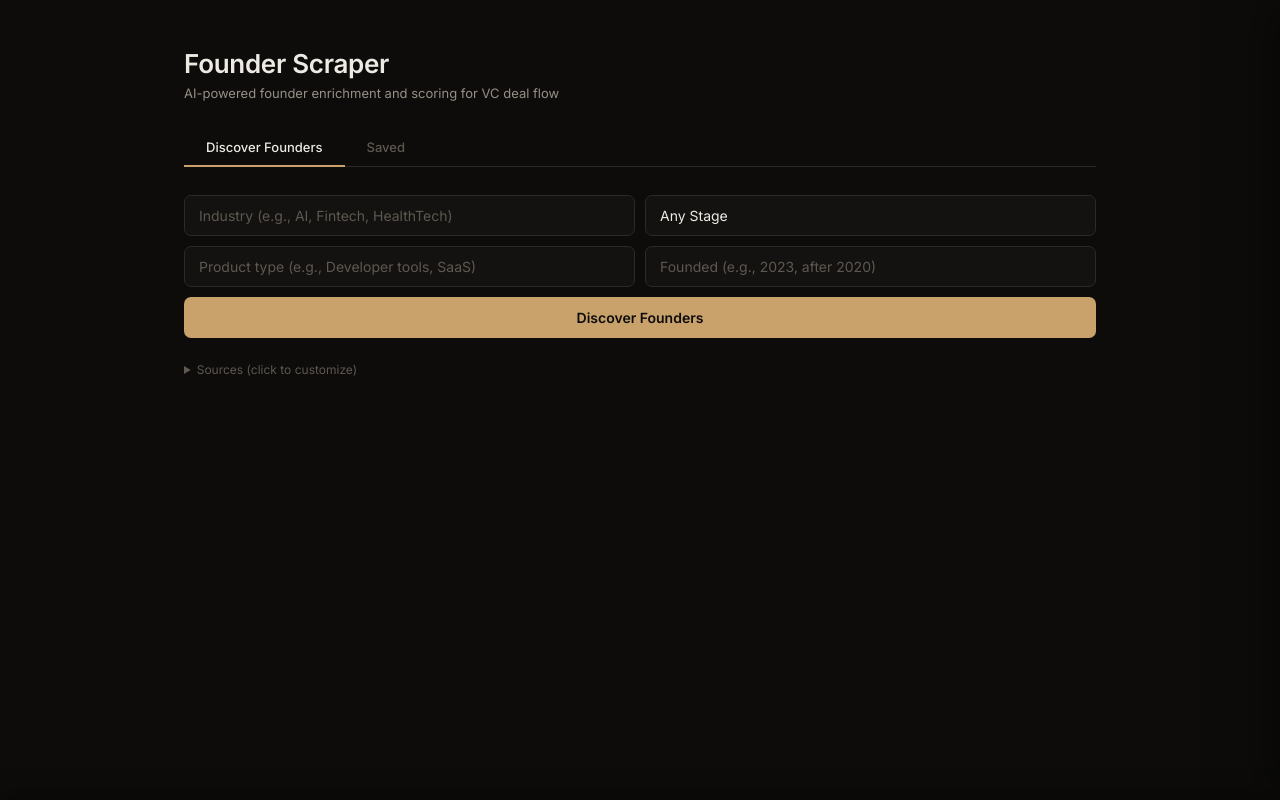
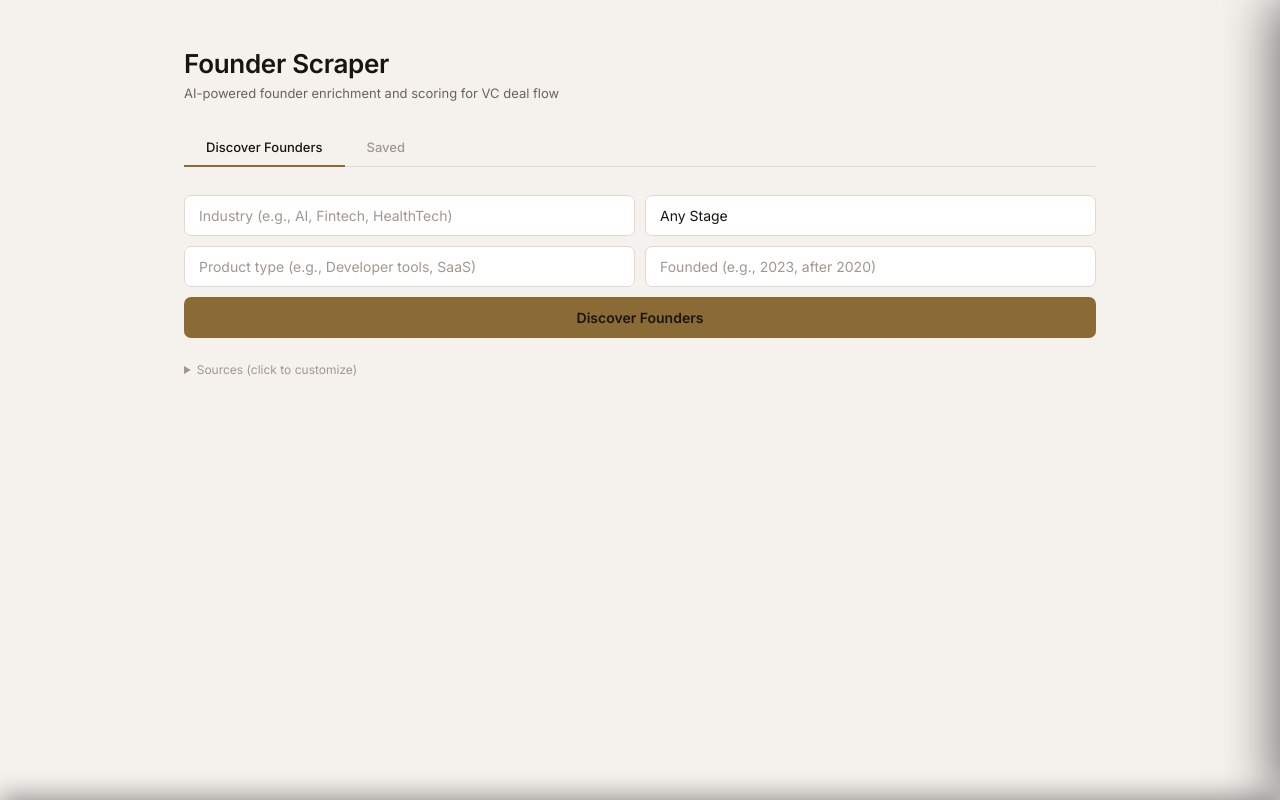
Before and after one commit to joyjcai88-collab/founder-scraper, a FastAPI app: page / in a window 1280 px wide. Run offline with FastAPI, Linux system fonts and the light colour scheme; data that the repository does not hold is empty.

Commit message:
Switch to light warm surface palette (cream/white with bronze accents)
Flip from dark to light: warm cream base (#F5F2ED), white card surfaces,
warm-gray borders. Darken accent to #8B6B35 for WCAG contrast on light bg.
Update all source badges and semantic colors for light-mode readability.

Co-Authored-By: Claude Sonnet 4.6 <noreply@anthropic.com>

```diff
--- a/templates/index.html
+++ b/templates/index.html
@@ -9,25 +9,25 @@
   <link href="https://fonts.googleapis.com/css2?family=Inter:wght@400;500;600;700&display=swap" rel="stylesheet">
   <style>
     :root {
-      --bg-base:      #0D0C0B;
-      --bg-surface:   #161513;
-      --bg-elevated:  #1E1C1A;
-      --bg-input:     #131210;
-      --border:       #2C2926;
-      --border-hi:    #3D3A36;
-      --fg:           #EDE9E3;
-      --fg-muted:     #968F86;
-      --fg-subtle:    #5E5850;
-      --accent:       #C8A26A;
-      --accent-hi:    #D9B47C;
-      --accent-dim:   rgba(200,162,106,0.12);
-      --accent-dim2:  rgba(200,162,106,0.22);
-      --danger:       #C0392B;
-      --danger-dim:   rgba(192,57,43,0.15);
-      --success:      #5E9E72;
-      --success-dim:  rgba(94,158,114,0.15);
-      --warn:         #B8903A;
-      --warn-dim:     rgba(184,144,58,0.15);
+      --bg-base:      #F5F2ED;
+      --bg-surface:   #FFFFFF;
+      --bg-elevated:  #EDEAE4;
+      --bg-input:     #FFFFFF;
+      --border:       #E0D9D0;
+      --border-hi:    #CCC4B8;
+      --fg:           #18150F;
+      --fg-muted:     #6B6358;
+      --fg-subtle:    #A09890;
+      --accent:       #8B6B35;
+      --accent-hi:    #7A5C28;
+      --accent-dim:   rgba(139,107,53,0.10);
+      --accent-dim2:  rgba(139,107,53,0.18);
+      --danger:       #B83A2A;
+      --danger-dim:   rgba(184,58,42,0.10);
+      --success:      #2A7845;
+      --success-dim:  rgba(42,120,69,0.10);
+      --warn:         #996818;
+      --warn-dim:     rgba(153,104,24,0.10);
     }
 
     * { margin: 0; padding: 0; box-sizing: border-box; }
@@ -59,7 +59,7 @@
     .discover-form select option { background: var(--bg-elevated); color: var(--fg); }
     .discover-form .full-width { grid-column: 1 / -1; }
     .discover-form button {
-      grid-column: 1 / -1; background: var(--accent); color: #0D0C0B;
+      grid-column: 1 / -1; background: var(--accent); color: #18150F;
       border: none; border-radius: 7px; padding: 12px 24px; font-size: 14px;
       cursor: pointer; font-weight: 600; font-family: inherit;
       transition: background 0.15s, transform 0.1s;
@@ -777,7 +777,7 @@
             </div>
             <div class="pe-verdict">${esc(pe.verdict)}</div>
             ${(pe.strengths && pe.strengths.length) ? `<div class="pe-signals" style="color:var(--success)">+ ${pe.strengths.map(s => esc(s)).join(' · ')}</div>` : ''}
-            ${(pe.risks && pe.risks.length) ? `<div class="pe-signals" style="color:#E07060">- ${pe.risks.map(r => esc(r)).join(' · ')}</div>` : ''}
+            ${(pe.risks && pe.risks.length) ? `<div class="pe-signals" style="color:var(--danger)">- ${pe.risks.map(r => esc(r)).join(' · ')}</div>` : ''}
           </div>`;
         peSection.style.display = '';
       } else { peSection.style.display = 'none'; }
@@ -921,7 +921,7 @@
               <div class="pe-tags">${signals}</div>
               <div class="pe-verdict">${esc(pe.verdict)}</div>
               ${(pe.strengths && pe.strengths.length) ? `<div class="pe-signals">+ ${pe.strengths.map(s => esc(s)).join(' · ')}</div>` : ''}
-              ${(pe.risks && pe.risks.length) ? `<div class="pe-signals" style="color:#E07060">- ${pe.risks.map(r => esc(r)).join(' · ')}</div>` : ''}
+              ${(pe.risks && pe.risks.length) ? `<div class="pe-signals" style="color:var(--danger)">- ${pe.risks.map(r => esc(r)).join(' · ')}</div>` : ''}
             </div>`;
           }
 
@@ -1130,7 +1130,7 @@
         document.getElementById('opFooter').style.display = 'flex';
 
       } catch (err) {
-        messagesEl.innerHTML = `<div style="color:#E07060;font-size:14px;padding:12px">Failed to generate messages. Please try again.</div>`;
+        messagesEl.innerHTML = `<div style="color:var(--danger);font-size:14px;padding:12px">Failed to generate messages. Please try again.</div>`;
       } finally {
         btn.disabled = false;
       }
```
Also changed, not shown: other parts of templates/index.html (+24 -24 lines).
